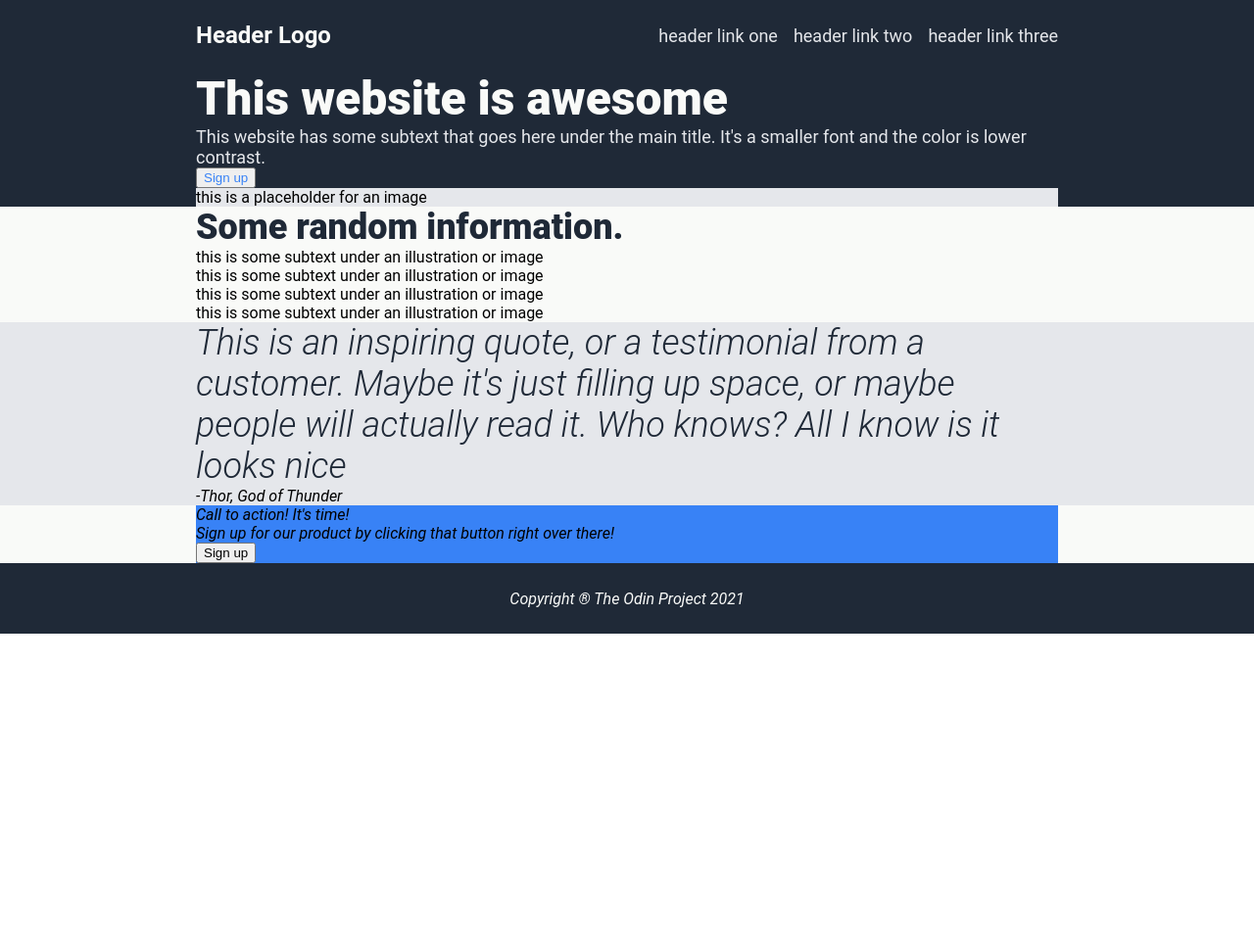
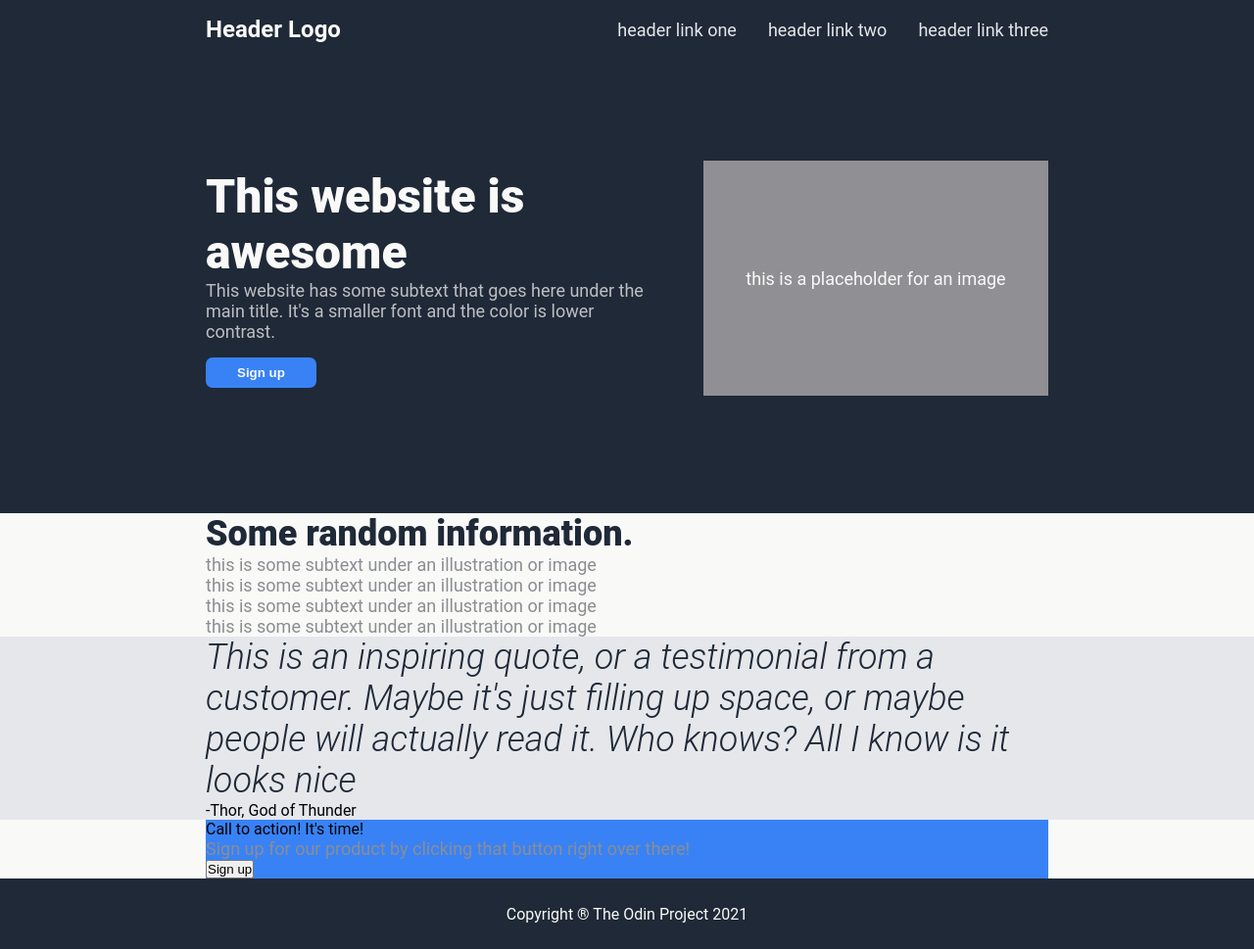
Before and after one commit to deleted-eth/landing-page, a plain HTML site: page index.html in a window 1280 px wide. Shown: the whole page at 98% size. Before the commit the page ends 800 px from the top, so only its background shows below. Drawn offline with Linux system fonts and the light colour scheme.

Commit message:
Update webpage section-one CSS

```diff
--- a/index.html
+++ b/index.html
@@ -8,6 +8,7 @@
 </head>
 <body>
 <!--Header-->
+
     <div id="header">
         <div id="logo"><a href="#">Header Logo</a></div>
         <ul class="nav-links">
@@ -62,7 +63,7 @@
         <div class="content">
             <div id="blockquote"><em>This is an inspiring quote, or a testimonial from a customer.
             Maybe it's just filling up space, or maybe people will actually read it. Who knows?
-            All I know is it looks nice<em></div>
+            All I know is it looks nice</em></div>
             <div id="attribution">-Thor, God of Thunder</div>
         </div>
     </div>
@@ -77,6 +78,6 @@
         </div>
     </div>
 <!--Footer-->
-    <div id="footer">Copyright &reg; The Odin Project 2021<div>
+    <div id="footer">Copyright &reg; The Odin Project 2021</div>
 </body>
 </html>
--- a/style.css
+++ b/style.css
@@ -1,76 +1,110 @@
-body {
-    font-family: Roboto, "Open Sans", "Helvetica Neue", sans-serif;
+/* #region   Topmost     */
+* {
     box-sizing: border-box;
     padding: 0;
     margin: 0;
-    min-height: 100vh;
+    list-style-type: none;
+    text-decoration: none;
 }
 
-/* Header */
+body {
+    font-family: Roboto, "Open Sans", "Helvetica Neue", sans-serif;
+    min-height: 100vh;
+    background-color: #1f2937;
+}
+
+.subtext {
+    font-size: 18px;
+    color: #8c8d91;
+}
+
+/* #endregion */
+/* #region   Header      */
 
 #header {
-    height: 72px;
     background-color: #1f2937;
+    padding-top: 16px;
+    padding-left: 210px;
+    padding-right: 210px;
     display: flex;
     justify-content: space-between;
     align-items: center;
-    padding: 0px 200px;
 }
 
 #header #logo a {
     font-size: 24px;
     color: #f9faf8;
-    text-decoration: none;
     font-weight: 700;
-}
-
-#header .nav-links a {
-    font-size: 18px;
-    color: #e5e7eb;
-    text-decoration: none;
+    margin-right: 32px;
 }
 
 #header ul {
     display: flex;
     justify-content: space-between;
     align-items: center;
-    list-style-type: none;
-    margin: 0;
-    padding: 0;
-    gap: 16px;
 }
 
-/* Section 1 */
+#header .nav-links a {
+    font-size: 18px;
+    color: #e5e7eb;
+    margin-left: 32px;
+}
+
+/* #endregion */
+/* #region   Section 1   */
 
 #section-one {
     background-color: #1f2937;
-    padding: 0px 200px;
+    padding: 120px 210px;
+}
+
+#section-one .content {
+    display: flex;
+    justify-content: center;
+    align-items: center;
+    gap: 48px;
 }
 
 #section-one .hero.main-title {
     font-size: 48px;
     color: #f9faf8;
     font-weight: 900;
+    width: 460px;
 }
 
 #section-one .hero.subtext {
     font-size: 18px;
-    color: #e5e7eb;
+    color: #bebfc3;
+    width: 460px;
+    margin-bottom: 16px;
 }
 
 #section-one .sign-up {
-    color: #3882F6;
+    font-weight: 700;
+    background-color: #3882F6;
+    color: #f9faf8;
+    padding: 8px 32px;
+    border-radius: 7px;
+    border: none;
 }
 
 #section-one .image {
-    background-color: #e5e7eb;
+    font-size: 18px;
+    background-color: #909094;
+    color: #f9faf8;
+    width: 600px;
+    height: 240px;
+    display: flex;
+    justify-content: center;
+    align-items: center;
 }
 
-/* Section 2 */
+/* #endregion */
+/* #region   Section 2   */
 
 #section-two {
     background-color: #f9faf8;
-    padding: 0px 200px;
+    padding: 0px 210px;
 }
 
 #section-two .main-title {
@@ -79,11 +113,12 @@ body {
     font-weight: 900;
 }
 
-/* Section 3 */
+/* #endregion */
+/* #region   Section 3   */
 
 #section-three {
     background-color: #e5e7eb;
-    padding: 0px 200px;
+    padding: 0px 210px;
 }
 
 #section-three #blockquote {
@@ -92,18 +127,20 @@ body {
     font-weight: 300;
 }
 
-/* Section 4 */
+/* #endregion */
+/* #region   Section 4   */
 
 #section-four {
     background-color: #f9faf8;
-    padding: 0px 200px;
+    padding: 0px 210px;
 }
 
 #section-four .content{
     background-color: #3882F6
 }
 
-/* Footer */
+/* #endregion */
+/* #region   Footer      */
 
 #footer {
     background-color: #1f2937;
@@ -112,5 +149,7 @@ body {
     display: flex;
     justify-content: center;
     align-items: center;
-    padding: 0px 200px;
+    padding: 0px 210px;
 }
+
+/* #endregion */
```
